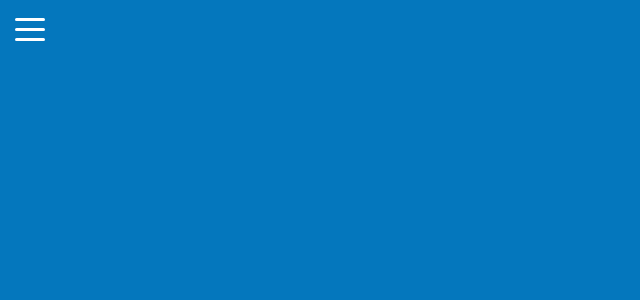
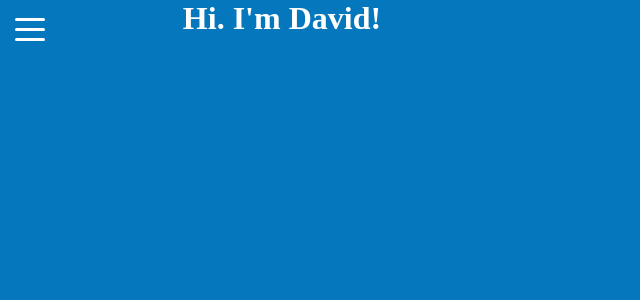
Before and after one commit to dramirez2096/davidramirez.design, an Angular app: page / in a window 1280 px wide. Shown: the top 300 px of the page, without its empty margins (0-640 px from the left). Built offline with nearby package versions, Linux system fonts and the light colour scheme; a web font is replaced by a local one.

Commit message:
grid created in app.component, landing component area defined

```diff
--- a/src/app/app.component.css
+++ b/src/app/app.component.css
@@ -0,0 +1,11 @@
+.container{
+    width: 100vw;
+    height: 100vh;
+    display: grid;
+    grid-template-columns: 1fr 1fr 1fr 1fr 1fr 1fr 1fr;
+    grid-template-areas:
+    ". landing landing landing landing landing ."
+}
+app-landing{
+    grid-area: landing;
+}
--- a/src/app/app.component.html
+++ b/src/app/app.component.html
@@ -1,2 +1,5 @@
 <!--The content below is only a placeholder and can be replaced.-->
 <app-nav></app-nav>
+<div class="container">
+    <app-landing></app-landing>
+</div>
--- a/src/app/components/pages/landing/landing.component.html
+++ b/src/app/components/pages/landing/landing.component.html
@@ -0,0 +1 @@
+<h1>Hi. I'm David!</h1>
```
